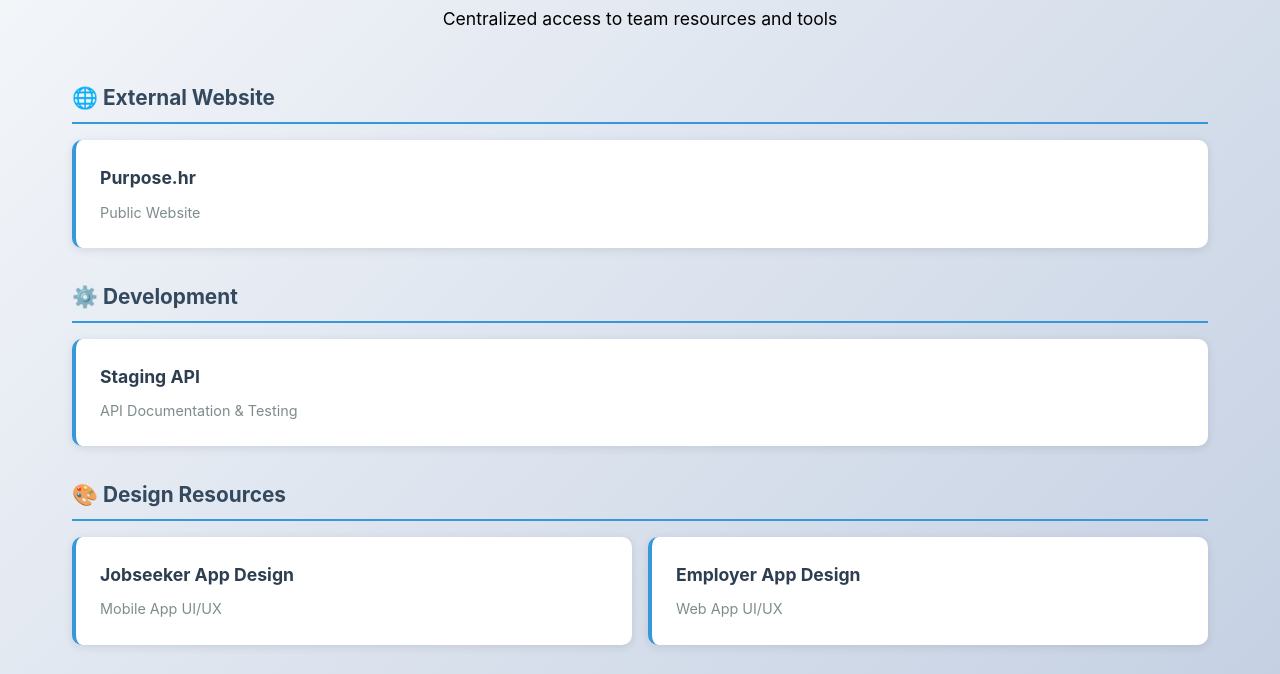
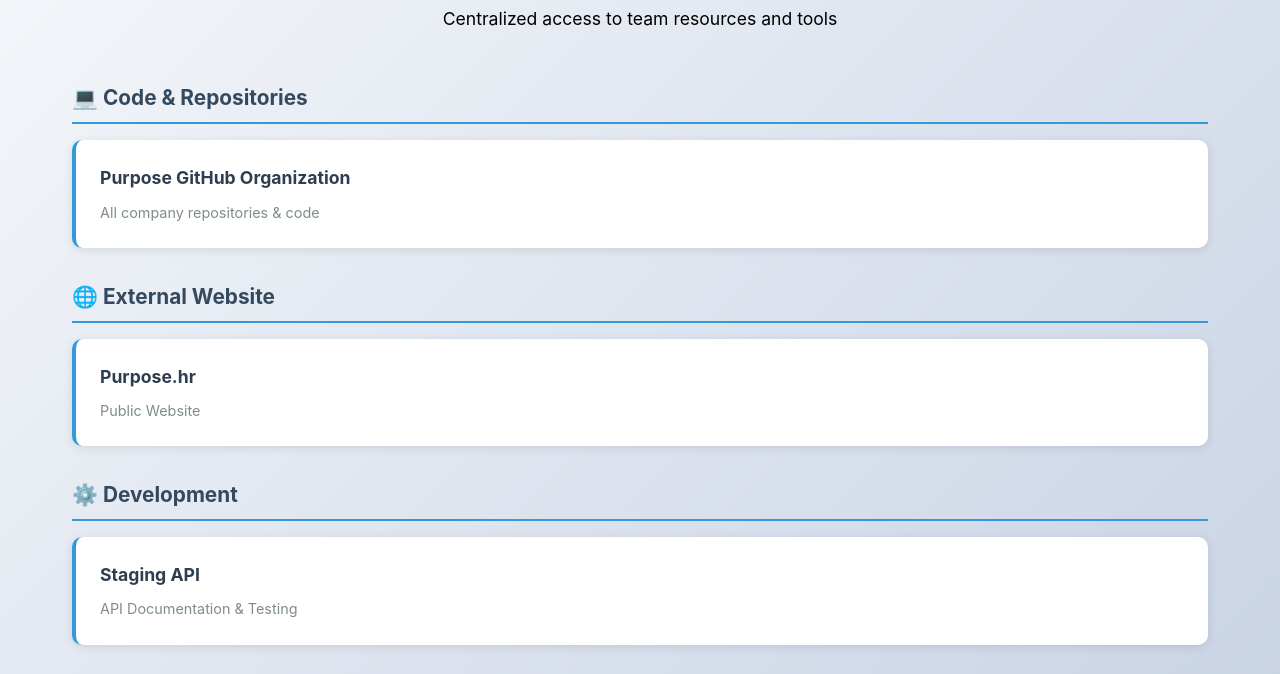
Before and after one commit to Purpos3/purpose-internal-dashboard, a plain HTML site: page index.html in a window 1280 px wide. Shown: the part 99-773 px from the top of the page. Drawn offline with Linux system fonts and the light colour scheme.

Commit message:
feat: add Purpose GitHub organization link to dashboard overview

```diff
--- a/index.html
+++ b/index.html
@@ -15,6 +15,16 @@
 
         <main>
             <section class="links-grid">
+                <div class="link-category">
+                    <h2>💻 Code & Repositories</h2>
+                    <div class="link-group">
+                        <a href="https://github.com/Purpos3" target="_blank" class="link-card">
+                            <h3>Purpose GitHub Organization</h3>
+                            <p>All company repositories & code</p>
+                        </a>
+                    </div>
+                </div>
+
                 <div class="link-category">
                     <h2>🌐 External Website</h2>
                     <div class="link-group">
```
